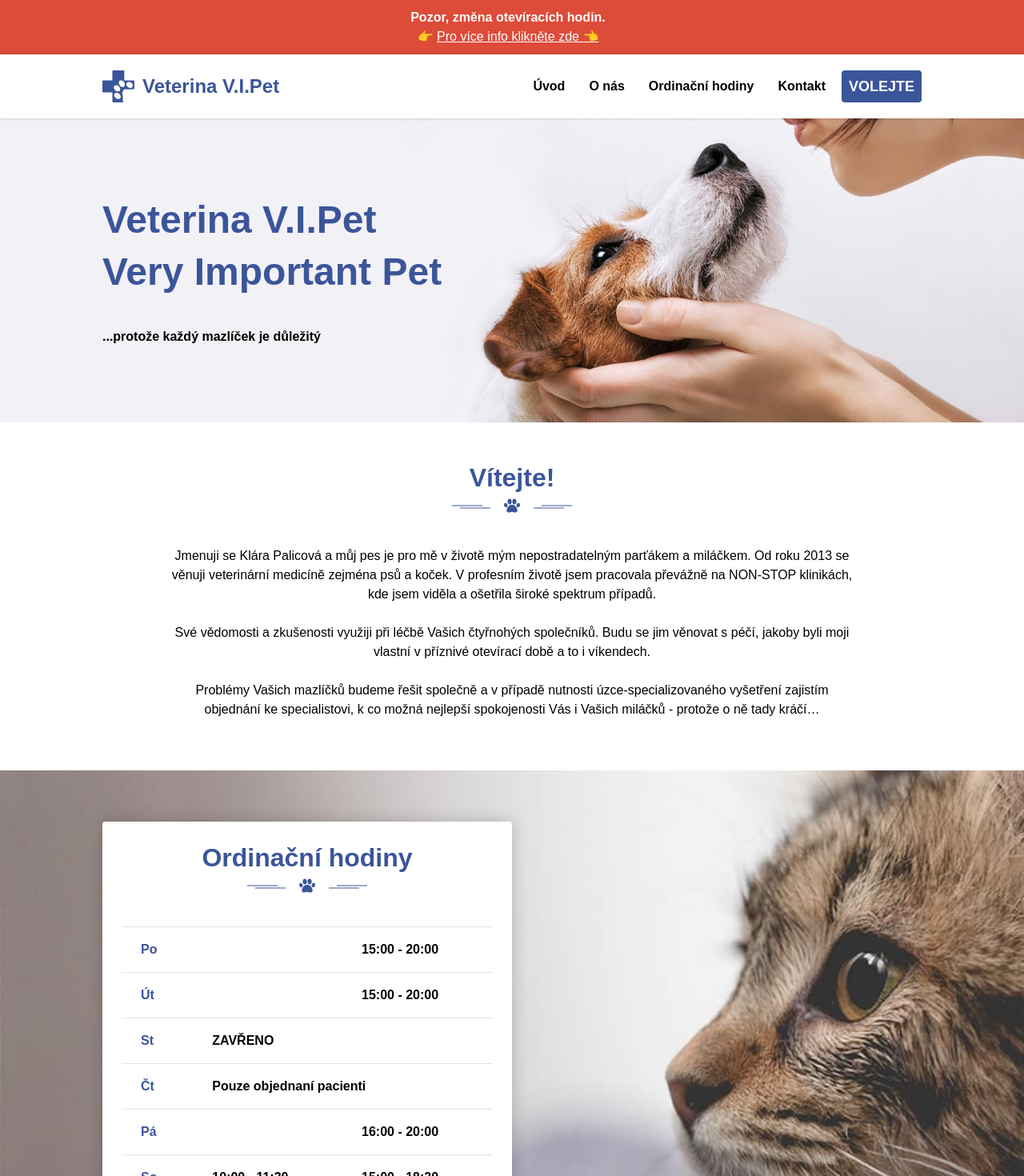
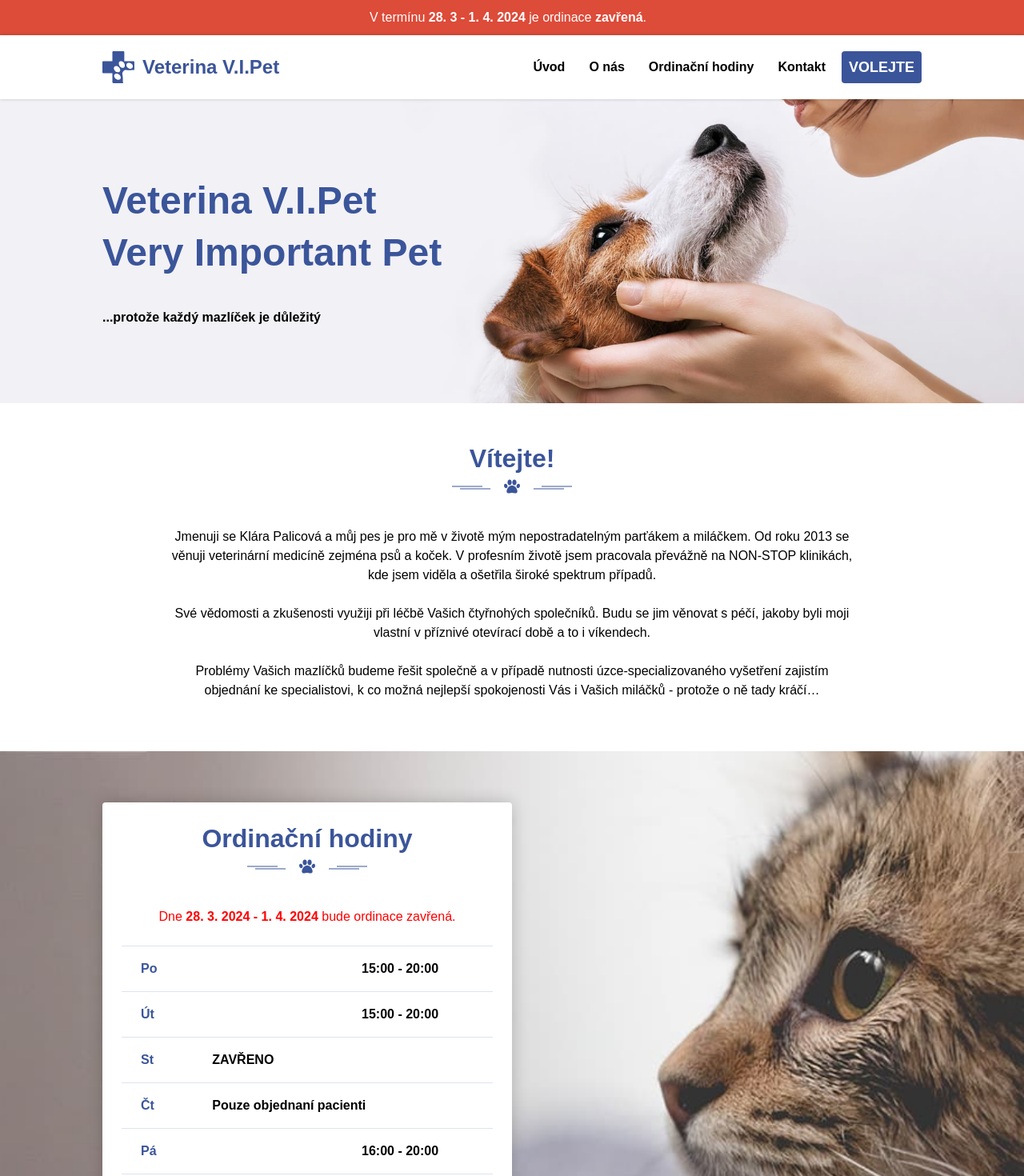
Before and after one commit to viktordanko/veterina-uvoz, a Next.js app: page / in a window 1280 px wide. Shown: the top 1470 px of the page at 80% size. Built offline with nearby package versions, Linux system fonts and the light colour scheme.

Commit message:
easter update

```diff
--- a/components/OpeningHoursTable.js
+++ b/components/OpeningHoursTable.js
@@ -11,9 +11,9 @@ export const OpeningHoursTable = () => {
     <div className={classes}>
       <PawDivider heading="Ordinační hodiny" />
       {/* <PawDivider heading={t('openHours.title')} /> */}
-      {/* <p className="u-text-center u-color-red">
-        Dne <strong>23. 12. 2022 - 30. 12. 2022</strong> je ordinace zavřená.
-      </p> */}
+      <p className="u-text-center u-color-red">
+        Dne <strong>28. 3. 2024 - 1. 4. 2024</strong> bude ordinace zavřená.
+      </p>
       <table className="b-opening__table">
         <tbody>
           <tr>
--- a/pages/index.js
+++ b/pages/index.js
@@ -54,13 +54,13 @@ const Home = () => {
         <meta name="msapplication-TileColor" content="#ffffff" />
         <meta name="theme-color" content="#ffffff" />
       </Head>
-      <Announcement>
+      {/* <Announcement>
         <strong>Pozor, změna otevíracích hodin. <br /></strong>
         👉 <a className='u-color-white' href="#open-hours">Pro více info klikněte zde 👈</a>
+      </Announcement> */}
+      <Announcement>
+        V termínu <strong>28. 3 - 1. 4. 2024</strong> je ordinace <strong>zavřená</strong>.
       </Announcement>
-      {/* <Announcement>
-        V termínu <strong>23. 12 - 30. 12. 2022</strong> je ordinace <strong>zavřená</strong>.
-      </Announcement> */}
       <Header />
       <Main>
         <Intro spacing="xl" />
```
